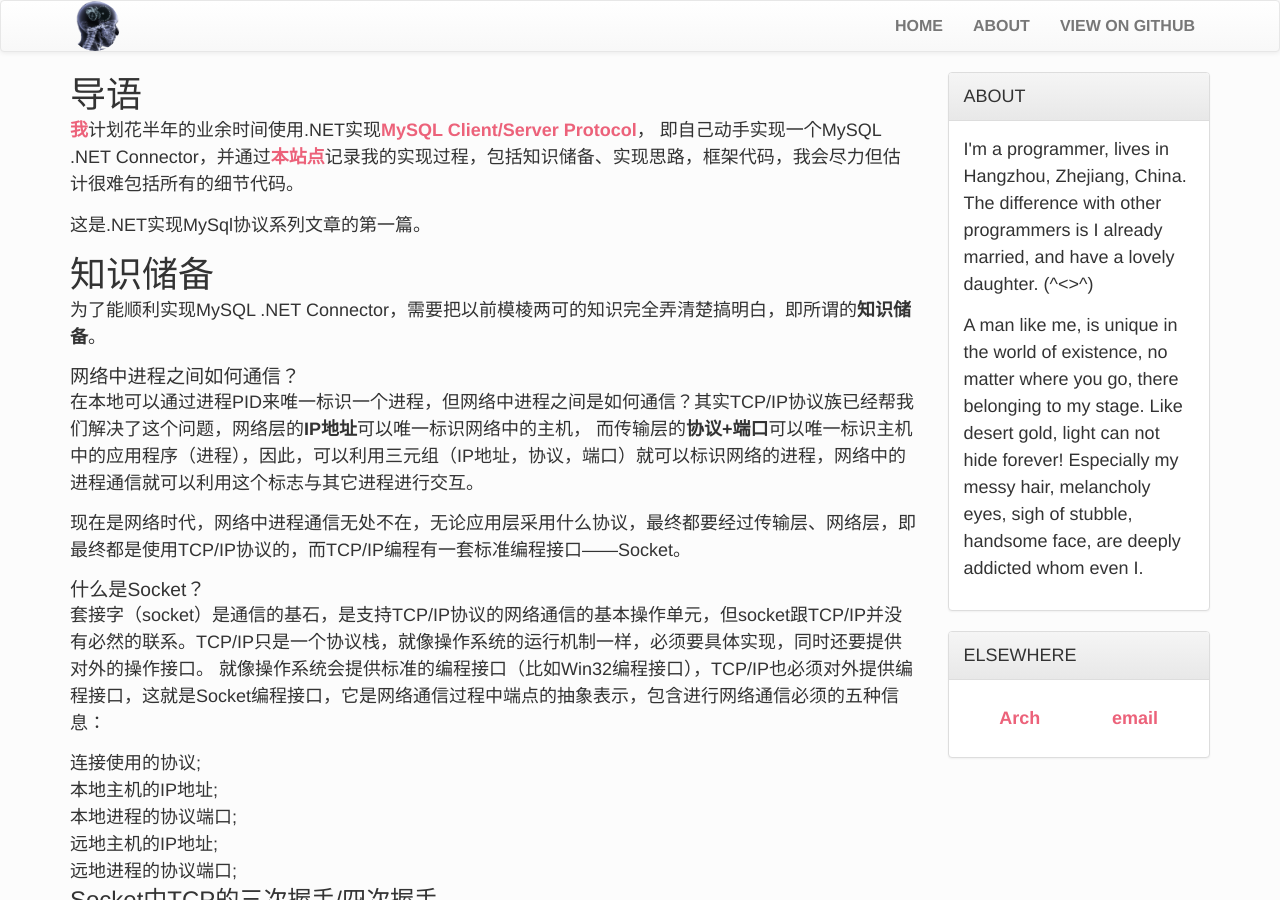
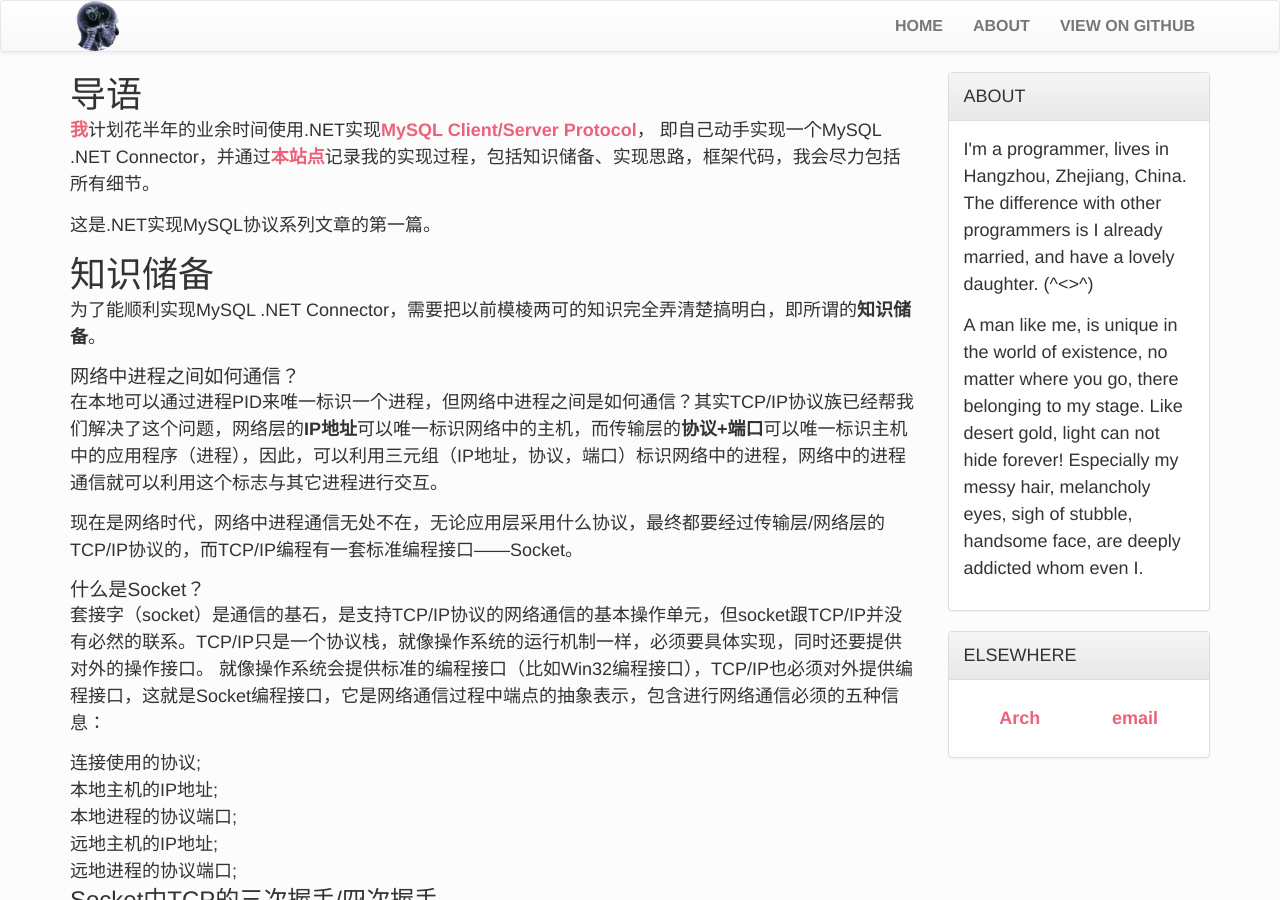
Before and after one commit to rigofunc/xyting.github.io, a Jekyll site: the page built from _posts/2017-02-18-.NET-Implement-MySql-Protocol-1.md, in a window 1280 px wide and 900 px high. Built offline with Jekyll 4.4.1, drawn with Linux system fonts in a browser that asks for light colours.

Commit message:
fix: fixed the style issues

```diff
--- a/_posts/2017-02-18-.NET-Implement-MySql-Protocol-1.md
+++ b/_posts/2017-02-18-.NET-Implement-MySql-Protocol-1.md
@@ -5,9 +5,9 @@
 
 # 导语
 [我](https://github.com/xyting/)计划花半年的业余时间使用.NET实现[MySQL Client/Server Protocol](https://dev.mysql.com/doc/internals/en/client-server-protocol.html)，
-即自己动手实现一个MySQL .NET Connector，并通过[本站点](http://www.xyting.org)记录我的实现过程，包括知识储备、实现思路，框架代码，我会尽力但估计很难包括所有的细节代码。
+即自己动手实现一个MySQL .NET Connector，并通过[本站点](http://www.xyting.org)记录我的实现过程，包括知识储备、实现思路，框架代码，我会尽力包括所有细节。
 
-这是.NET实现MySql协议系列文章的第一篇。
+这是.NET实现MySQL协议系列文章的第一篇。
 
 # 知识储备
 
@@ -15,15 +15,15 @@
 
 ## 网络中进程之间如何通信？
 
-在本地可以通过进程PID来唯一标识一个进程，但网络中进程之间是如何通信？其实TCP/IP协议族已经帮我们解决了这个问题，网络层的**IP地址**可以唯一标识网络中的主机，
-而传输层的**协议+端口**可以唯一标识主机中的应用程序（进程），因此，可以利用三元组（IP地址，协议，端口）就可以标识网络的进程，网络中的进程通信就可以利用这个标志与其它进程进行交互。
+在本地可以通过进程PID来唯一标识一个进程，但网络中进程之间是如何通信？其实TCP/IP协议族已经帮我们解决了这个问题，网络层的**IP地址**可以唯一标识网络中的主机，而传输层的**协议+端口**可以唯一标识主机中的应用程序（进程），因此，可以利用三元组（IP地址，协议，端口）标识网络中的进程，网络中的进程通信就可以利用这个标志与其它进程进行交互。
 
-现在是网络时代，网络中进程通信无处不在，无论应用层采用什么协议，最终都要经过传输层、网络层，即最终都是使用TCP/IP协议的，而TCP/IP编程有一套标准编程接口——Socket。
+现在是网络时代，网络中进程通信无处不在，无论应用层采用什么协议，最终都要经过传输层/网络层的TCP/IP协议的，而TCP/IP编程有一套标准编程接口——Socket。
 
 ## 什么是Socket？
 
 套接字（socket）是通信的基石，是支持TCP/IP协议的网络通信的基本操作单元，但socket跟TCP/IP并没有必然的联系。TCP/IP只是一个协议栈，就像操作系统的运行机制一样，必须要具体实现，同时还要提供对外的操作接口。
 就像操作系统会提供标准的编程接口（比如Win32编程接口），TCP/IP也必须对外提供编程接口，这就是Socket编程接口，它是网络通信过程中端点的抽象表示，包含进行网络通信必须的五种信息：
+
 1. 连接使用的协议;
 2. 本地主机的IP地址;
 3. 本地进程的协议端口;
@@ -33,11 +33,13 @@
 ### Socket中TCP的三次握手/四次握手
 
 我们知道TCP建立连接要进行**三次握手**，即交换三个分组，大致流程如下：
+
 - 客户端向服务器发送一个SYN x
 - 服务器向客户端响应一个SYN y，并对SYN x进行确认ACK x+1
 - 客户端再想服务器发一个确认ACK y+1
 
 TCP断开连接要进行**四次握手**，即交换四个分组，大致流程如下：
+
 - 应用进程首先调用close主动关闭连接，这时TCP发送一个FIN x
 - 另一端接收到FIN x之后，执行被动关闭，对这个FIN进行确认
 - 一段时间之后，应用进程调用close关闭它的socket，这导致它的TCP也发送一个FIN y
@@ -50,6 +52,7 @@
 # MySQL协议分析
 
 MySQL实现了四种通信协议
+
 - TCP/IP协议，上面的**知识储备**就是为此准备的，所以，本系列文章只讲**TCP/IP协议**
 - Unix Socket协议
 - Share Memory协议
@@ -58,12 +61,14 @@
 ## 交互过程
 
 MySQL客户端与服务器的交互主要分为两个阶段
+
 - 握手认证阶段;
 - 命令执行阶段;
 
 ### 握手认证阶段
 
 握手认证阶段为客户端与服务器通过TCP三次握手建立连接后进行，交互过程如下
+
 - 服务器 -> 客户端：握手初始化消息
 - 客户端 -> 服务器：登陆认证消息
 - 服务器 -> 客户端：认证结果消息
@@ -71,6 +76,7 @@
 ### 命令执行阶段
 
 客户端认证成功后，会进入命令执行阶段，交互过程如下
+
 - 客户端 -> 服务器：执行命令消息
 - 服务器 -> 客户端：命令执行结果
 
```
